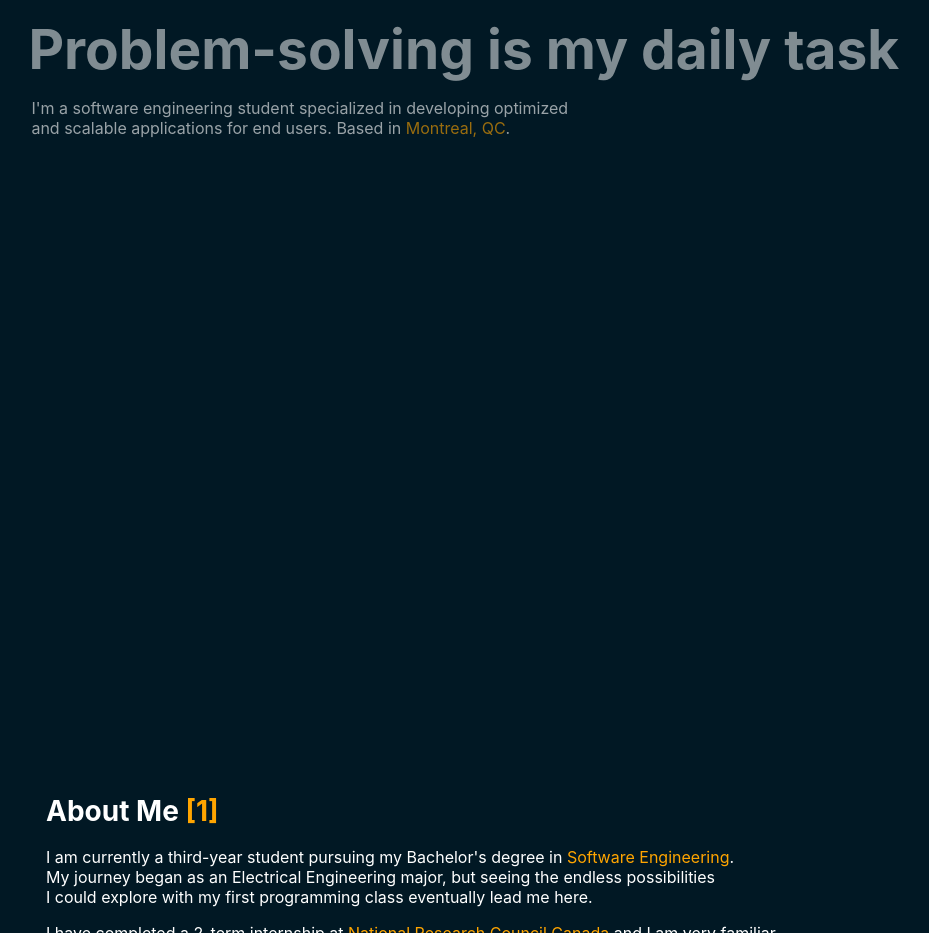
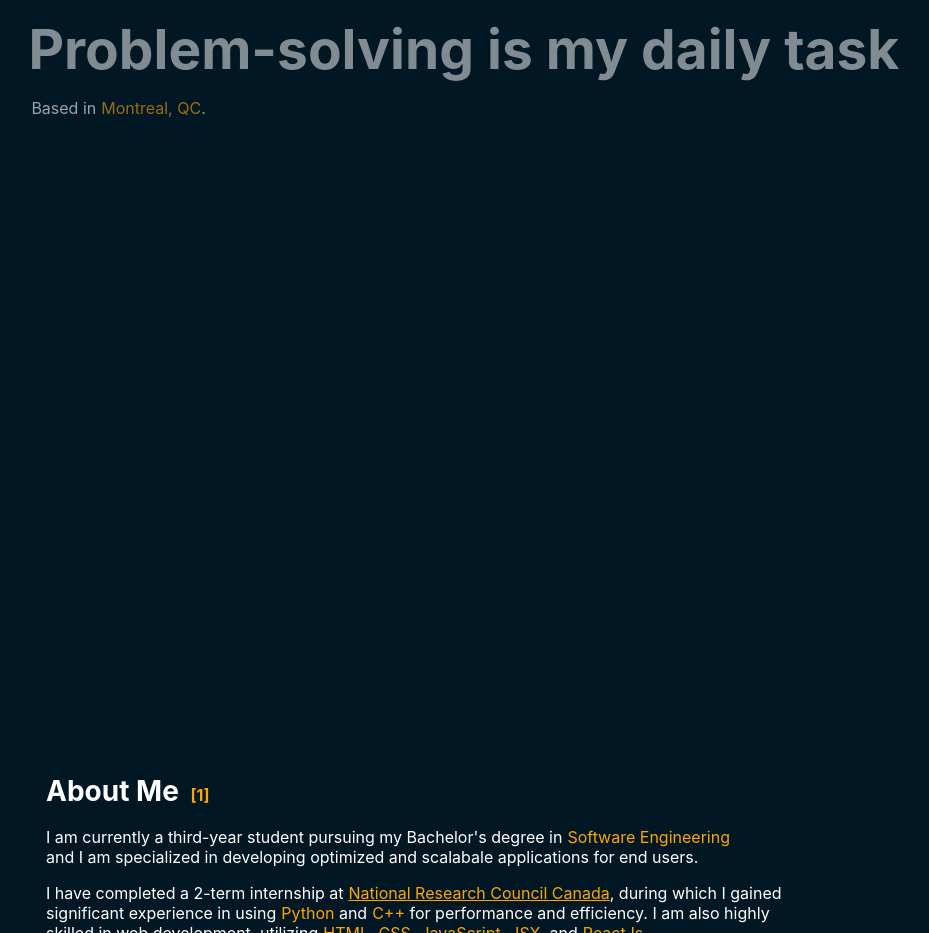
Before and after one commit to MustafaSameem/Personal_Website, a React (Create React App) app: page / in a window 1280 px wide. Shown: the part 359-1292 px from the top of the page, without its empty margins (210-1139 px from the left). Built offline with nearby package versions, Linux system fonts and the light colour scheme.

Commit message:
improved about and code structure

```diff
--- a/src/components/About.js
+++ b/src/components/About.js
@@ -5,14 +5,15 @@ function About() {
     return (
       <div className="about">
         <h1 id="about">About Me <span>[1]</span></h1>
-        <p>I am currently a third-year student pursuing my Bachelor's degree in <span>Software Engineering</span>.
-          <br/>My journey began as an Electrical Engineering major,  but seeing the endless possibilities
-          <br/>I could explore with my first programming class eventually lead me here.
+        <p>I am currently a third-year student pursuing my Bachelor's degree in<span>Software Engineering</span>
+        <br/>and I am specialized in developing optimized and scalabale applications for end users.
         </p>
 
-        <p>I have completed a 2-term internship at <span><a href="https://nrc.canada.ca/en/research-development/research-collaboration/research-centres/automotive-surface-transportation-research-centre" className="orange-link" target="_blank" rel="noreferrer">National Research Council Canada</a></span> and I am very familiar
-          <br/>with using <span>Python</span> and <span>C++</span> for performance and efficiency. I am also highly skilled in web development,
-          <br/>utilizing <span>HTML</span>, <span>CSS</span>, <span>JavaScript</span>, <span>JSX</span>, and <span>ReactJs</span>.
+        <p>I have completed a 2-term internship at
+          <span><a href="https://nrc.canada.ca/en/research-development/research-collaboration/research-centres/automotive-surface-transportation-research-centre"
+          className="orange-link" target="_blank" rel="noreferrer">National Research Council Canada</a></span>, during which I gained
+          <br/>significant experience in using<span>Python</span> and<span>C++</span> for performance and efficiency. I am also highly
+          <br/>skilled in web development, utilizing<span>HTML</span>,<span>CSS</span>,<span>JavaScript</span>,<span>JSX</span>, and<span>ReactJs</span>.
         </p>
       </div>
     );
--- a/src/components/Header.css
+++ b/src/components/Header.css
@@ -37,13 +37,10 @@ body {
   background-color: #f16f32;
 }
 
-.margin {
+.intro p, span {
   color: orange;
   margin-left: 5px;
-}
-
-.intro p, span {
-  color: orange;
+  font-size: 16px;
 }
 
 .intro {
@@ -57,7 +54,7 @@ body {
   margin: 0px;
 }
 
-.intro .larger-text {
+.intro .smaller-text {
   font-size: 55px;
   opacity: 0.5;
 }
--- a/src/components/Header.js
+++ b/src/components/Header.js
@@ -14,15 +14,10 @@ function Header() {
         </div>
 
         <div className="intro">
-          <p className="margin">Hello, my name is</p>
+          <p>Hello, my name is</p>
           <h1>Mustafa Sameem.</h1>
-          <h1 className="larger-text">Problem-solving is my daily task</h1>
-
-          <p className="white-text">
-            I'm a software engineering student specialized in developing optimized
-            <br />and scalable applications for end users. Based in
-            <span> Montreal, QC</span>.
-          </p>
+          <h1 className="smaller-text">Problem-solving is my daily task</h1>
+          <p className="white-text"> Based in<span>Montreal, QC</span>.</p>
         </div>
       </header>
     );
```
